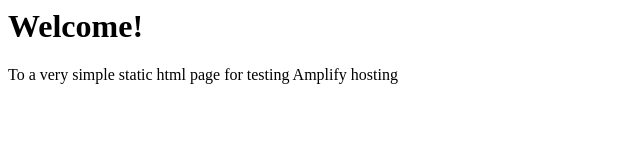
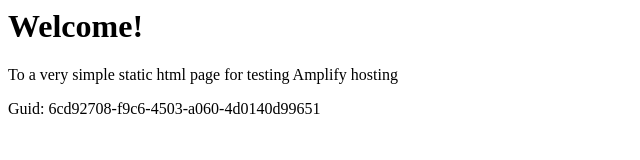
Before and after one commit to aws-aemilia-syd/Github-PR-Commit-Integration-Test-DoNotTouch-GithubWebhookPreviewCanaryTest-v1-prod-ap-southeast-2, a website: page src/index.html in a window 1280 px wide. Shown: the whole page, without its empty margins (0-640 px from the left). Drawn offline with Linux system fonts and the light colour scheme.

Commit message:
commit from integ tests

```diff
--- a/src/index.html
+++ b/src/index.html
@@ -1,3 +1,5 @@
+
+
 <html lang="en">
 
 <head>
@@ -10,6 +12,6 @@
 <body>
     <h1>Welcome!</h1>
     <p>To a very simple static html page for testing Amplify hosting</p>
-</body>
+    <p>Guid: 6cd92708-f9c6-4503-a060-4d0140d99651</p></body>
 
 </html>
```
